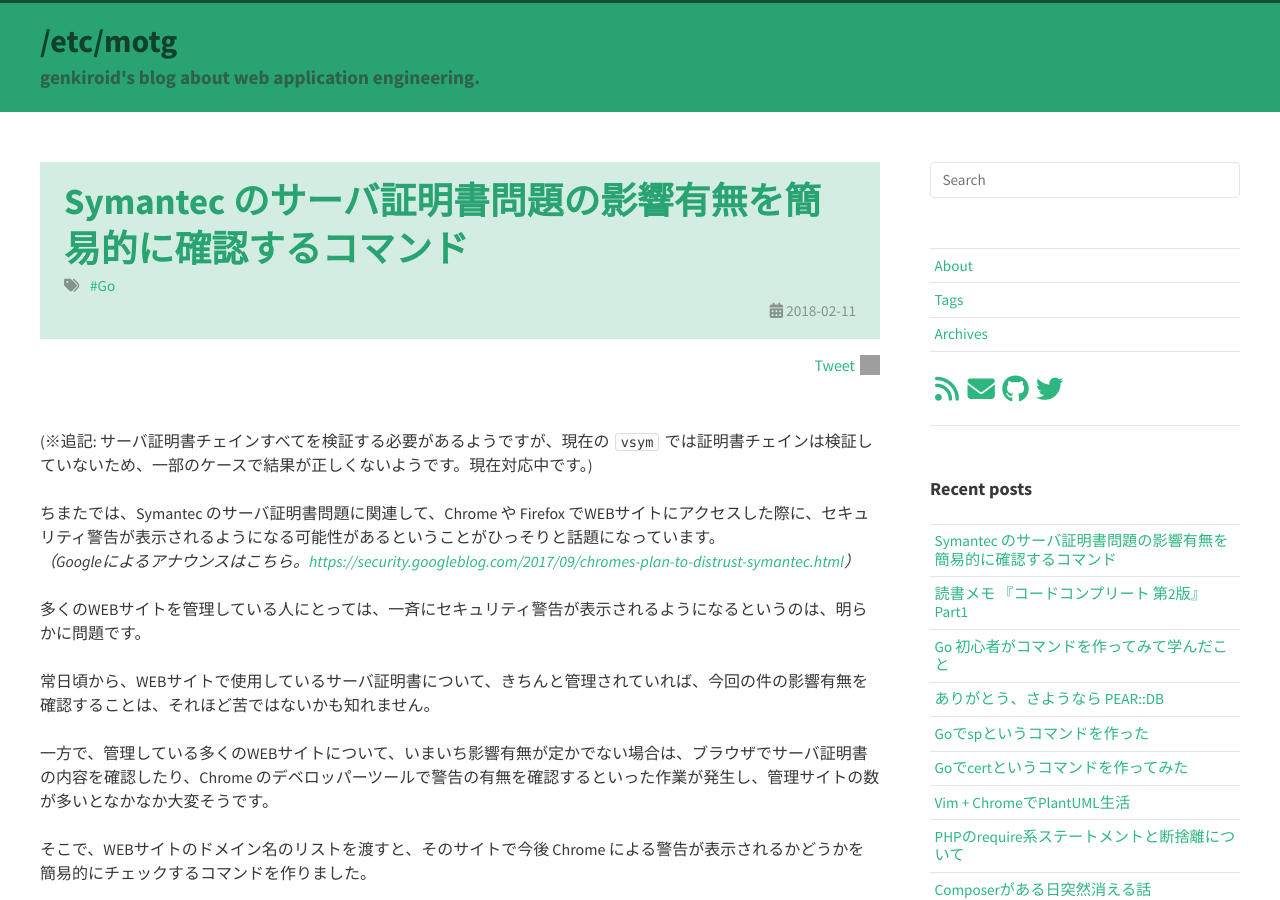
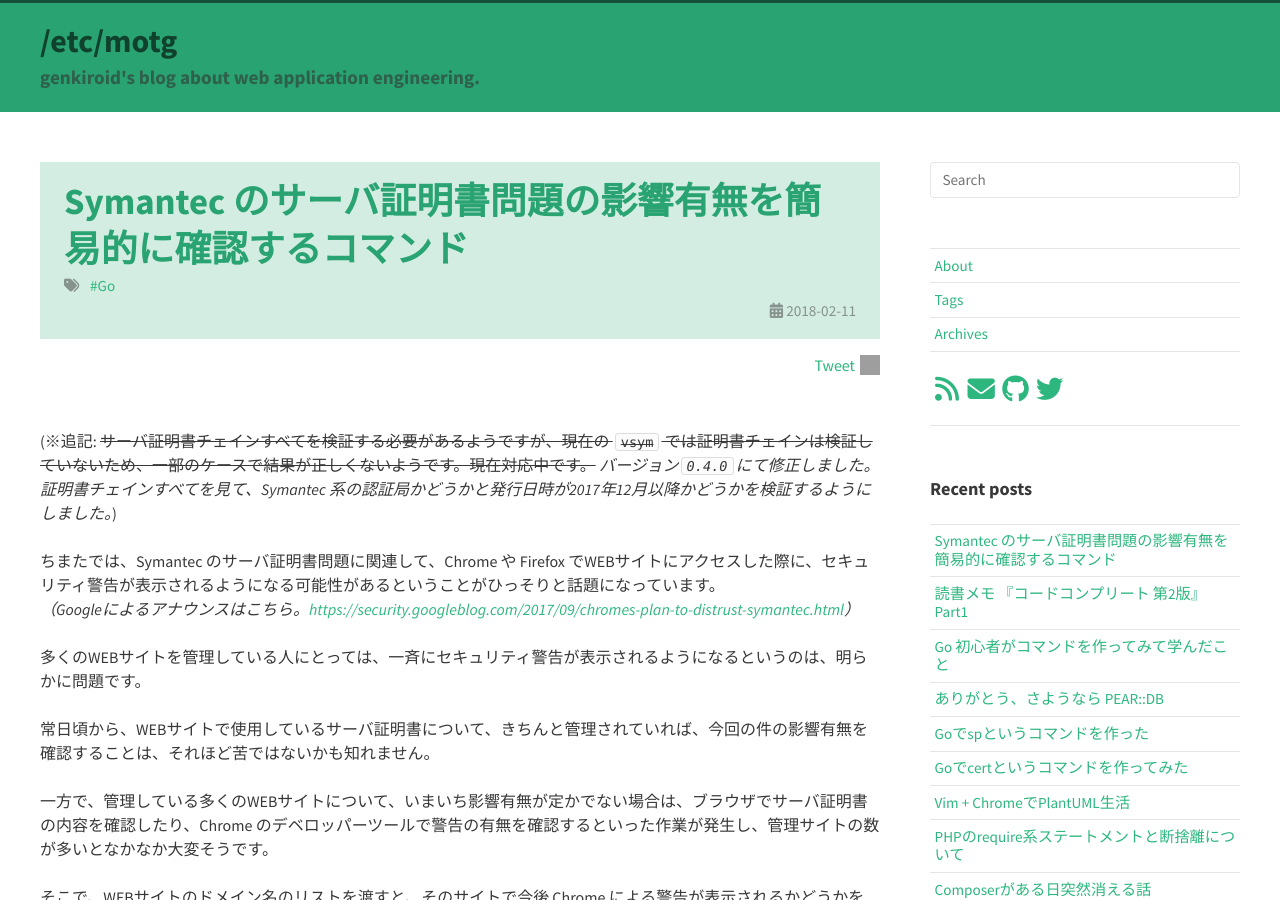
Before and after one commit to genkiroid/genkiroid.github.io, a Jekyll site: the page built from _posts/2018-02-11-vsym-command.md, in a window 1280 px wide and 900 px high. Built offline with Jekyll 4.4.1, drawn with Linux system fonts in a browser that asks for light colours; nearby versions of some CDN libraries; comment, search, counter and statistics services are not loaded; grey boxes are pictures that could not be loaded.

Commit message:
Update vsym

```diff
--- a/_posts/2018-02-11-vsym-command.md
+++ b/_posts/2018-02-11-vsym-command.md
@@ -5,7 +5,7 @@ tags:
   - Go
 ---
 
-(※追記: サーバ証明書チェインすべてを検証する必要があるようですが、現在の `vsym` では証明書チェインは検証していないため、一部のケースで結果が正しくないようです。現在対応中です。)
+(※追記: ~~サーバ証明書チェインすべてを検証する必要があるようですが、現在の `vsym` では証明書チェインは検証していないため、一部のケースで結果が正しくないようです。現在対応中です。~~ *バージョン`0.4.0`にて修正しました。証明書チェインすべてを見て、Symantec 系の認証局かどうかと発行日時が2017年12月以降かどうかを検証するようにしました。*)
 
 ちまたでは、Symantec のサーバ証明書問題に関連して、Chrome や Firefox でWEBサイトにアクセスした際に、セキュリティ警告が表示されるようになる可能性があるということがひっそりと話題になっています。
 *（Googleによるアナウンスはこちら。[https://security.googleblog.com/2017/09/chromes-plan-to-distrust-symantec.html](https://security.googleblog.com/2017/09/chromes-plan-to-distrust-symantec.html)）*
```
